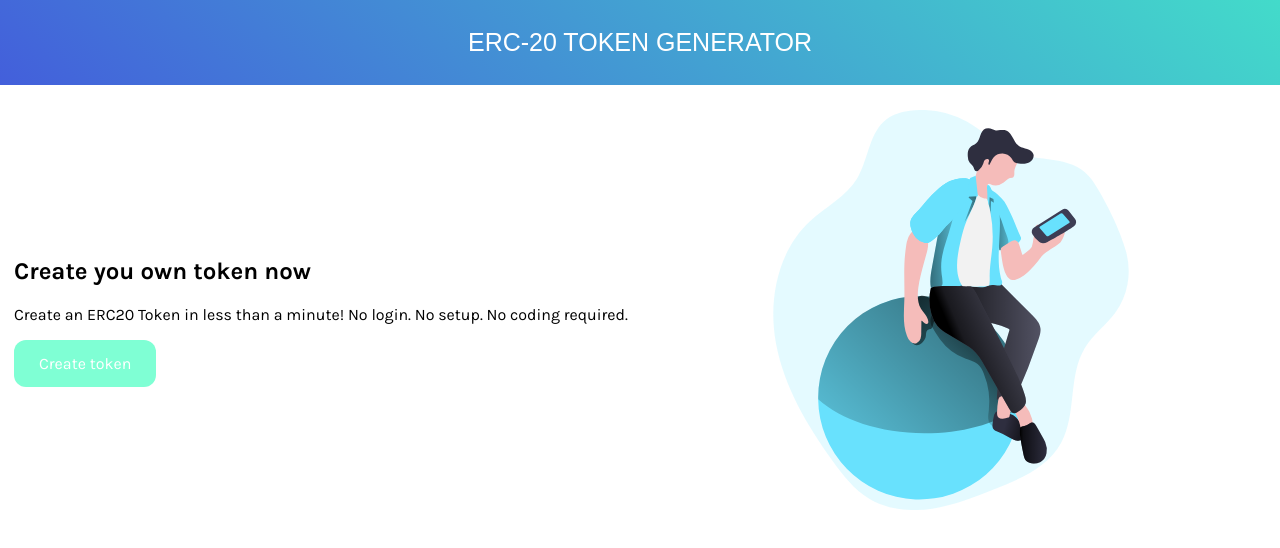
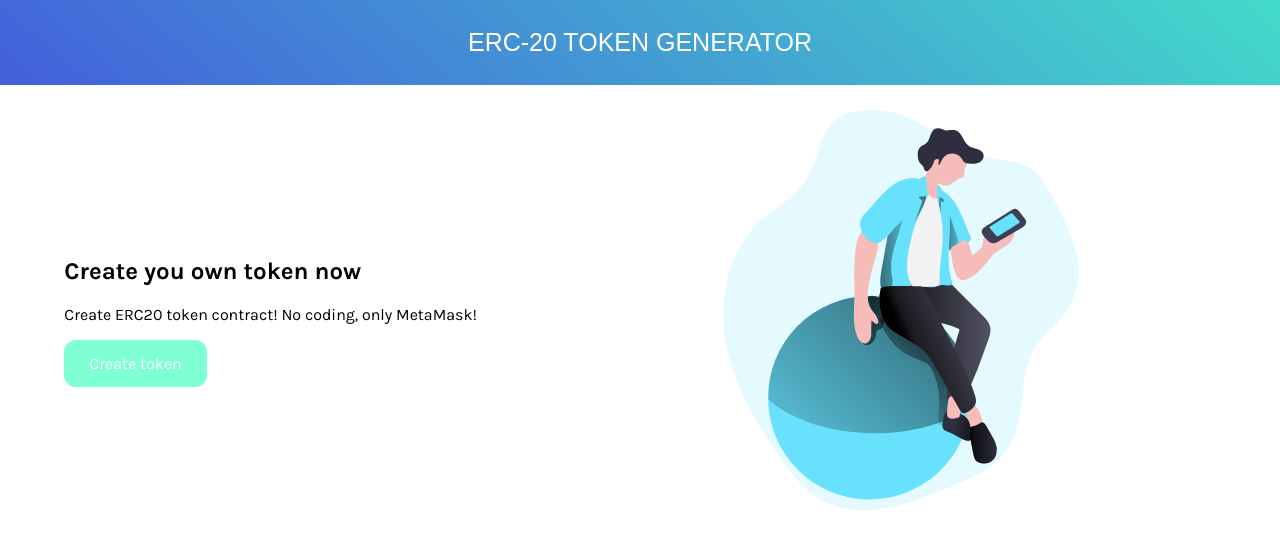
Before and after one commit to GerganaRoeva/ERC20-token-generator, a Vue app in the folder web-app-token-generator/: page / in a window 1280 px wide. Shown: the top 548 px of the page. Built offline with nearby package versions, Linux system fonts and the light colour scheme.

Commit message:
updated hero section mеssage

```diff
--- a/web-app-token-generator/src/components/HeroSec.vue
+++ b/web-app-token-generator/src/components/HeroSec.vue
@@ -4,8 +4,7 @@
       <h2>Create you own token now</h2>
       <!-- Text for example -->
       <p>
-        Create an ERC20 Token in less than a minute! No login. No setup. No
-        coding required.
+        Create ERC20 token contract! No coding, only MetaMask!
       </p>
       <router-link to="/create-token">
         <div class="create-button">Create token</div>
```
